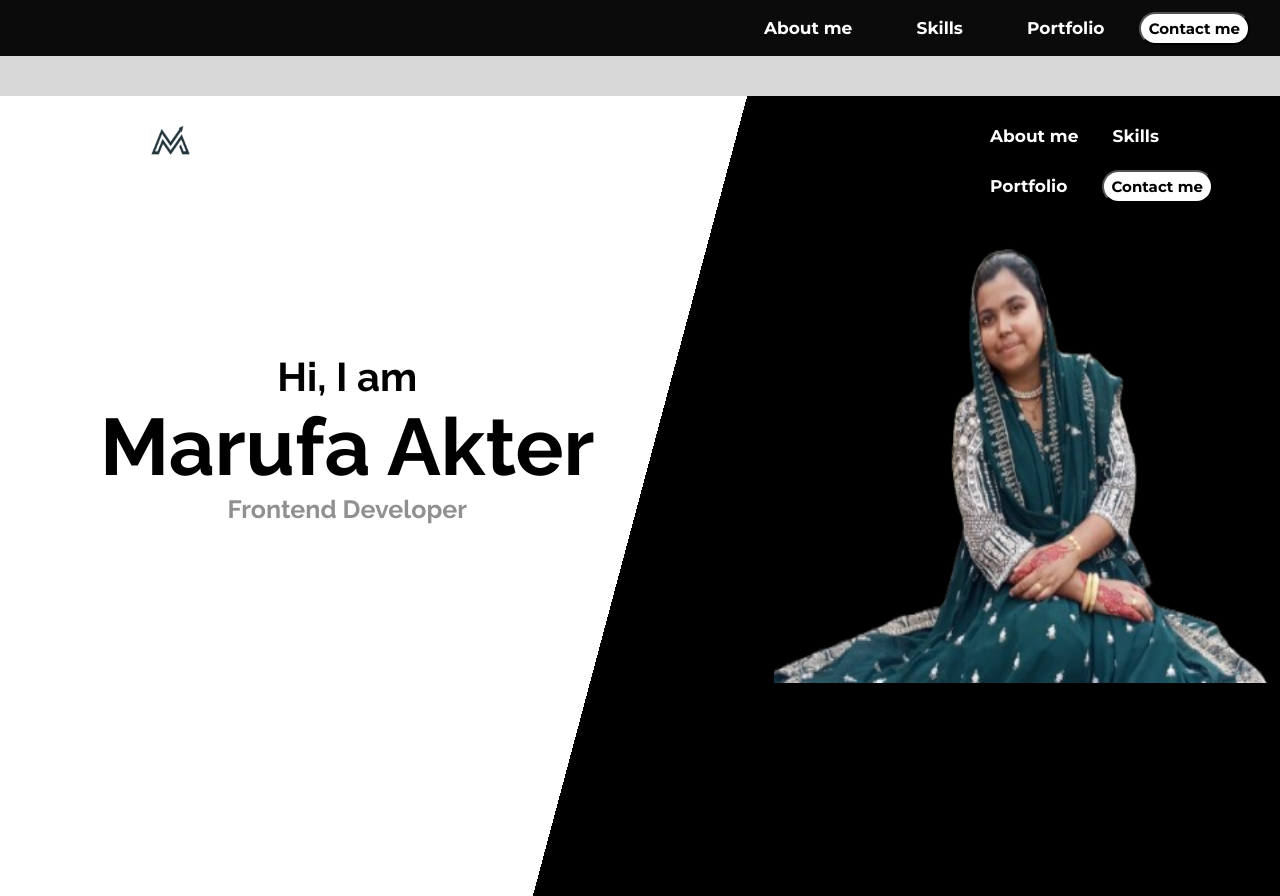
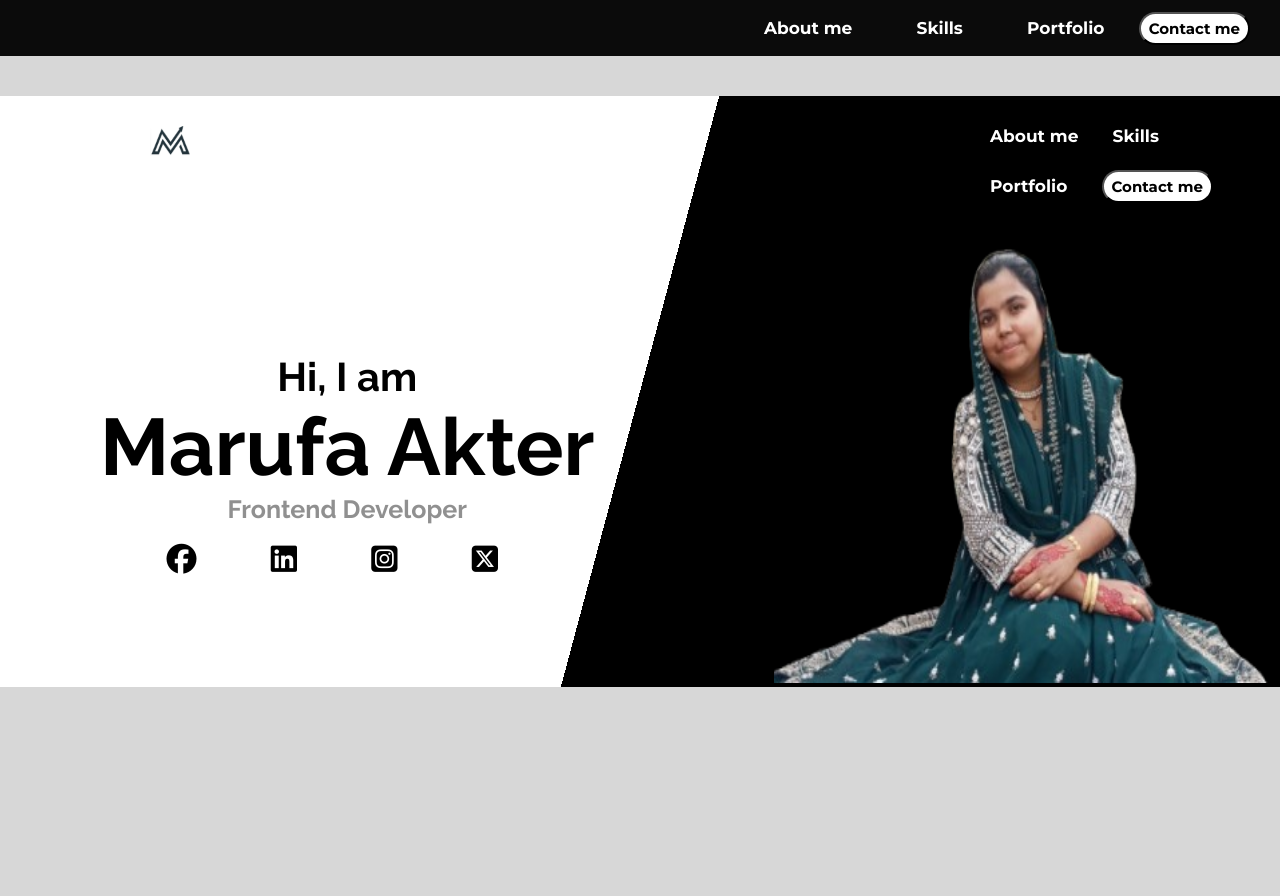
Before and after one commit to marufaakter1947/PracticePortfolio, a plain HTML site: page index.html in a window 1280 px wide. After the commit the page ends 800 px from the top, so only its background shows below. Drawn offline with Linux system fonts and the light colour scheme.

Commit message:
icon added

```diff
--- a/index.html
+++ b/index.html
@@ -7,6 +7,8 @@
 <link rel="preconnect" href="https://fonts.googleapis.com">
 <link rel="preconnect" href="https://fonts.gstatic.com" crossorigin>
 <link href="https://fonts.googleapis.com/css2?family=Montserrat:ital,wght@0,100..900;1,100..900&family=Raleway:ital,wght@0,100..900;1,100..900&display=swap" rel="stylesheet">
+
+<link rel="stylesheet" href="https://cdnjs.cloudflare.com/ajax/libs/font-awesome/6.7.2/css/all.min.css" integrity="sha512-Evv84Mr4kqVGRNSgIGL/F/aIDqQb7xQ2vcrdIwxfjThSH8CSR7PBEakCr51Ck+w+/U6swU2Im1vVX0SVk9ABhg==" crossorigin="anonymous" referrerpolicy="no-referrer" />
 
     <link rel="stylesheet" href="style.css">
     <title>Personal Portfolio</title>
@@ -37,6 +39,12 @@
 <h2>Hi, I am</h2>
 <h1>Marufa Akter</h1>
 <p>Frontend Developer</p>
+<div class="icon">
+    <i class="fa-brands fa-facebook"></i>
+<i class="fa-brands fa-linkedin"></i>
+<i class="fa-brands fa-square-instagram"></i>
+<i class="fa-brands fa-square-x-twitter"></i>
+</div>
 
             </div>
             <div class="banner-image">
--- a/style.css
+++ b/style.css
@@ -52,7 +52,7 @@ font-size: 17px;
     margin-right: 30px;
 }
 #banner{
-    height: 100vh;
+    /* height: 100vh; */
      background: linear-gradient(105deg, #FFFFFF 50%, #000000 50%);
 }
 #logo-img{
@@ -105,3 +105,17 @@ font-size: 17px;
     display: flex;
    gap:180px;
 }
+.banner-content i{
+    font-size: 30px;
+     /* margin-right: 40px; */
+     margin-left: 70px;
+    margin-top: 20px;
+text-align: center;
+direction: inline-block;
+
+}
+.icon{
+text-align: center;
+
+
+}
```
